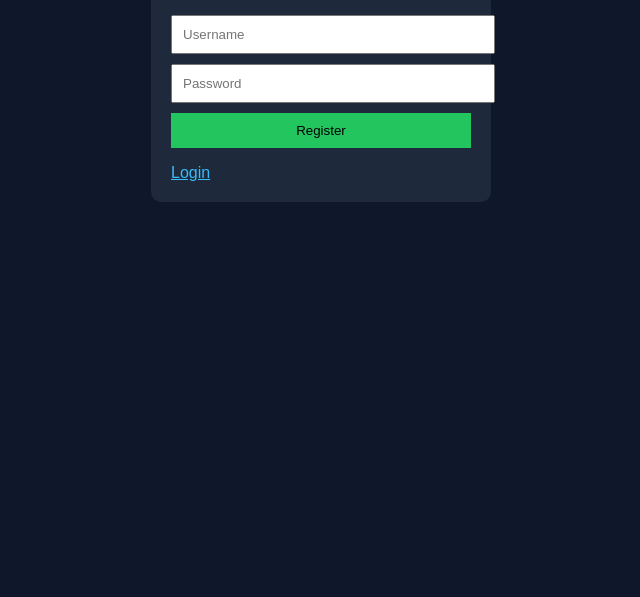
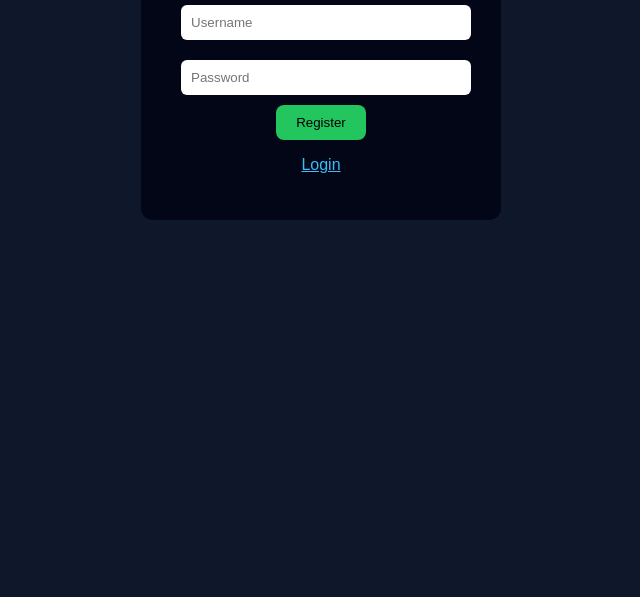
Before and after one commit to madhavkingrajar1161-droid/botzone-panel, a website: page public/register.html in a window 1280 px wide. Shown: the part 203-800 px from the top of the page, without its empty margins (319-959 px from the left). Drawn offline with Linux system fonts and the light colour scheme.

Commit message:
Update register.html

```diff
--- a/public/register.html
+++ b/public/register.html
@@ -4,37 +4,21 @@
 <title>Register</title>
 <style>
 body{background:#0f172a;color:white;font-family:Arial}
-.card{width:300px;margin:120px auto;background:#1e293b;padding:20px;border-radius:10px}
-input,button{width:100%;padding:10px;margin-top:10px}
-button{background:#22c55e;border:none}
+.box{background:#020617;padding:30px;border-radius:12px;width:300px;margin:100px auto;text-align:center}
+input{width:90%;padding:10px;margin:10px;border-radius:6px;border:none}
+button{background:#22c55e;padding:10px 20px;border:none;border-radius:8px;cursor:pointer}
+a{color:#38bdf8}
 </style>
 </head>
 <body>
-<div class="card">
+<div class="box">
 <h2>Register</h2>
-<input id="username" placeholder="Username">
-<input id="password" type="password" placeholder="Password">
-<button onclick="register()">Register</button>
-<p id="msg"></p>
-<a href="login.html" style="color:#38bdf8">Login</a>
+<form action="/register" method="POST">
+<input name="username" placeholder="Username" required>
+<input name="password" type="password" placeholder="Password" required>
+<button type="submit">Register</button>
+</form>
+<p><a href="/login">Login</a></p>
 </div>
-
-<script>
-async function register(){
-  const username=document.getElementById("username").value;
-  const password=document.getElementById("password").value;
-
-  const res=await fetch("/register",{
-    method:"POST",
-    headers:{"Content-Type":"application/json"},
-    body:JSON.stringify({username,password})
-  });
-
-  const text=await res.text();
-
-  if(text==="Registered") location.href="login.html";
-  else msg.innerText=text;
-}
-</script>
 </body>
 </html>
```
